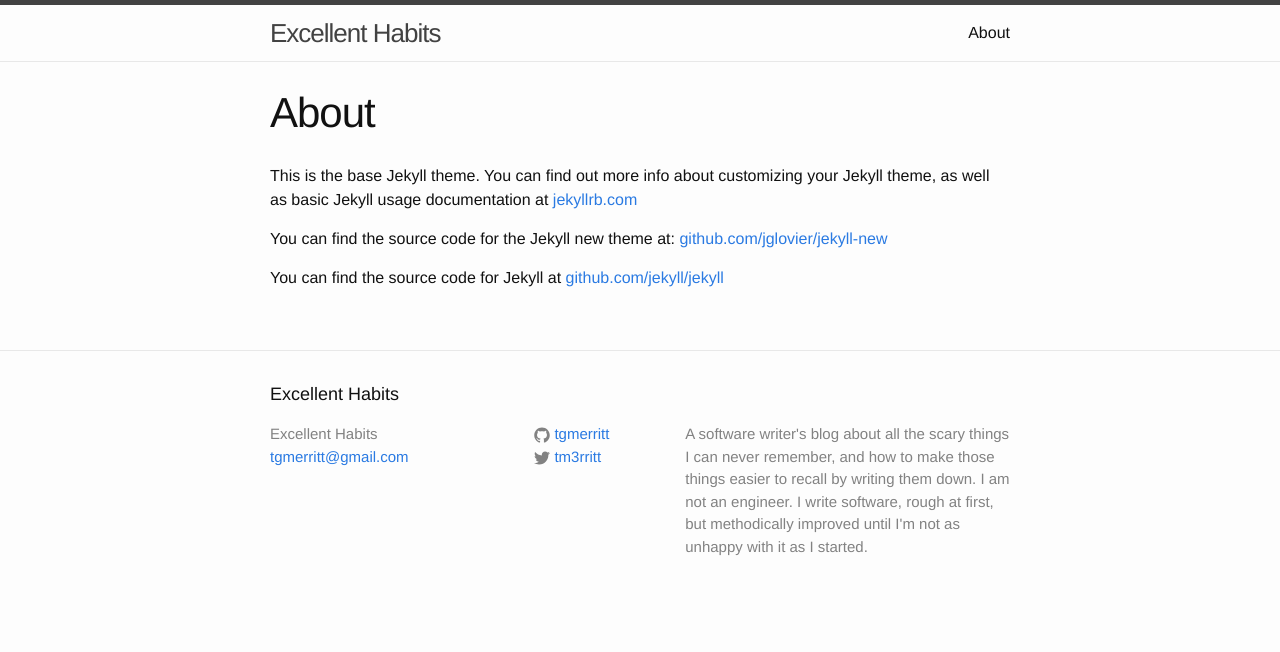
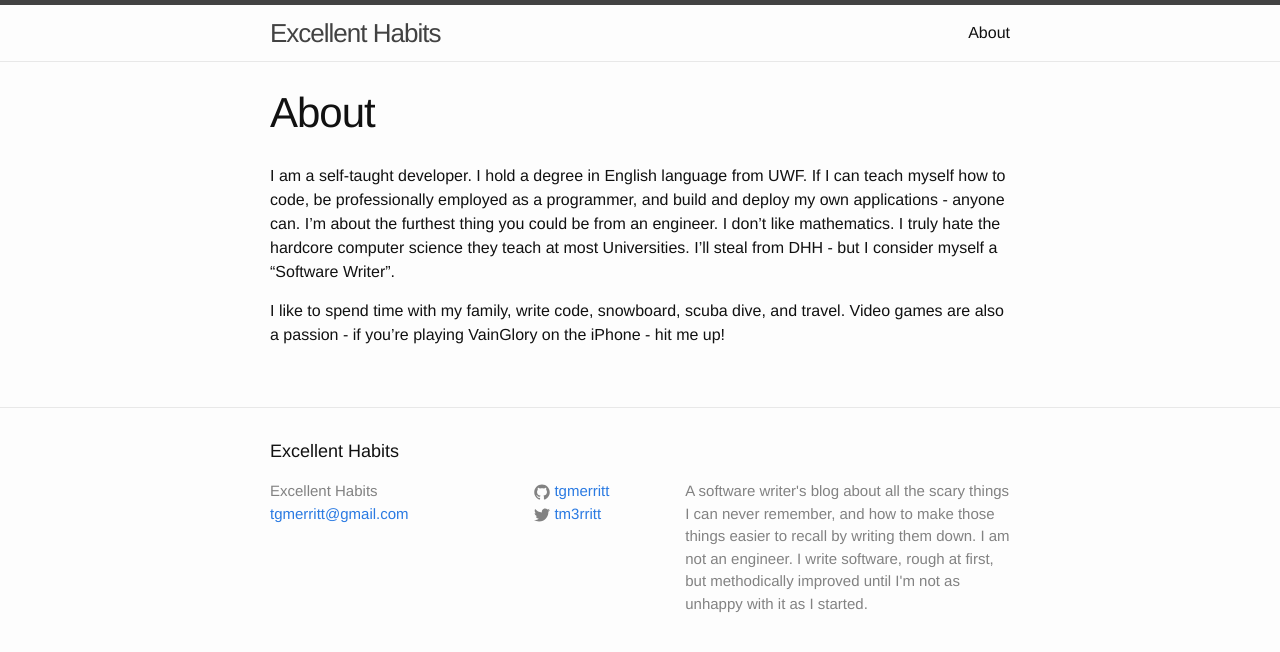
Before and after one commit to tgmerritt/tgmerritt.github.io, a Jekyll site: the page built from about.md, in a window 1280 px wide. Shown: the top 652 px of the page. Built offline with Jekyll 4.4.1, drawn with Linux system fonts in a browser that asks for light colours.

Commit message:
Update about page

```diff
--- a/about.md
+++ b/about.md
@@ -4,8 +4,6 @@ title: About
 permalink: /about/
 ---
 
-This is the base Jekyll theme. You can find out more info about customizing your Jekyll theme, as well as basic Jekyll usage documentation at [jekyllrb.com](http://jekyllrb.com/)
+I am a self-taught developer.  I hold a degree in English language from UWF.  If I can teach myself how to code, be professionally employed as a programmer, and build and deploy my own applications - anyone can.  I'm about the furthest thing you could be from an engineer.  I don't like mathematics.  I truly hate the hardcore computer science they teach at most Universities.  I'll steal from DHH - but I consider myself a "Software Writer".
 
-You can find the source code for the Jekyll new theme at: [github.com/jglovier/jekyll-new](https://github.com/jglovier/jekyll-new)
-
-You can find the source code for Jekyll at [github.com/jekyll/jekyll](https://github.com/jekyll/jekyll)
+I like to spend time with my family, write code, snowboard, scuba dive, and travel.  Video games are also a passion - if you're playing VainGlory on the iPhone - hit me up!
```
